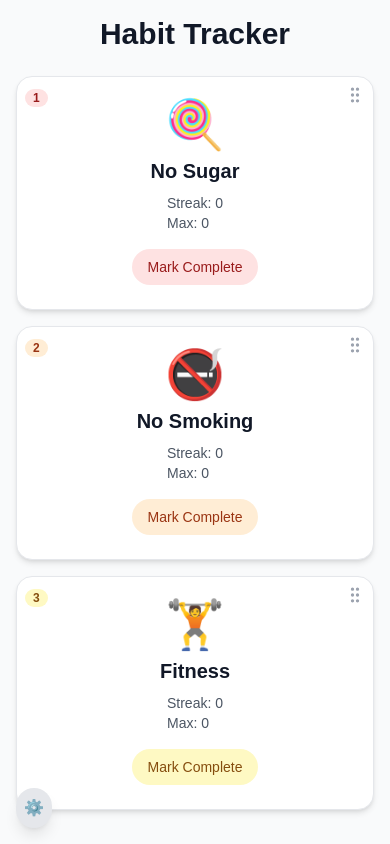
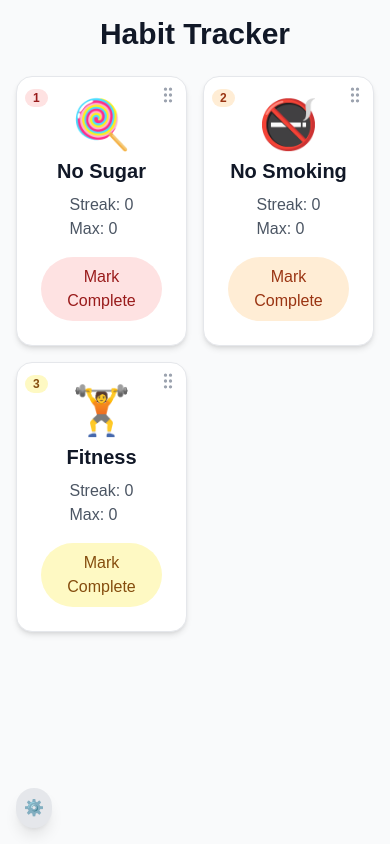
Before and after one commit to lvjian700/2minutehabits, a React (Vite) app: page / in a window 390 px wide. Both pictures are taken after a click on the button "Ready to Start". Built offline with nearby package versions, Linux system fonts and the light colour scheme.

Commit message:
Remove mobile support

```diff
--- a/src/components/CalendarView.tsx
+++ b/src/components/CalendarView.tsx
@@ -2,6 +2,7 @@ import React, { useState } from 'react';
 import { Habit } from '../App';
 import { GripVertical } from 'lucide-react';
 import classNames from 'classnames';
+
 // Fallback Card, CardContent, Button, Badge implementations
 const Card: React.FC<React.HTMLAttributes<HTMLDivElement>> = ({ className, children, ...props }) => (
   <div className={classNames('rounded-2xl shadow-md bg-white relative overflow-hidden border border-gray-200 group transition-all', className)} {...props}>{children}</div>
@@ -58,7 +59,7 @@ const CalendarView: React.FC<CalendarViewProps> = ({ habit, onToggle, onClose })
         <div
           key={dateStr}
           onClick={() => onToggle(dateStr)}
-          className={`p-1 sm:p-2 text-center rounded cursor-pointer transition-colors ${completed ? 'bg-green-500 text-white' : 'hover:bg-gray-100'
+          className={`p-1 p-2 text-center rounded cursor-pointer transition-colors ${completed ? 'bg-green-500 text-white' : 'hover:bg-gray-100'
             } ${isToday ? 'border-2 border-blue-500' : ''}`}
         >
           {d}
@@ -90,7 +91,7 @@ const CalendarView: React.FC<CalendarViewProps> = ({ habit, onToggle, onClose })
       </div>
       {/* Calendar grid: horizontal-scrollable on mobile */}
       <div className="overflow-x-auto">
-        <div className="min-w-[280px] sm:min-w-full grid grid-cols-7 gap-1 sm:gap-2 text-xs sm:text-sm">
+        <div className="min-w-[280px] min-w-full grid grid-cols-7 gap-1 gap-2 text-xs text-sm">
           {generateCalendar()}
         </div>
       </div>
--- a/src/components/HabitCard.tsx
+++ b/src/components/HabitCard.tsx
@@ -7,7 +7,7 @@ const CardContent: React.FC<React.HTMLAttributes<HTMLDivElement>> = ({ className
   <div className={classNames('p-6 flex flex-col items-center', className)} {...props}>{children}</div>
 );
 const Button: React.FC<React.ButtonHTMLAttributes<HTMLButtonElement> & { variant?: string }> = ({ className, children, variant, ...props }) => (
-  <button className={classNames('px-4 py-2 rounded-full text-sm font-medium transition-colors duration-150 focus:outline-none',
+  <button className={classNames('px-4 py-2 rounded-full text- font-medium transition-colors duration-150 focus:outline-none',
     variant === 'secondary' ? 'bg-gray-100 text-gray-500 hover:bg-gray-200' : '',
     className)} {...props}>{children}</button>
 );
@@ -80,7 +80,7 @@ const HabitCard: React.FC<HabitCardProps> = ({ habit, onToggle, onSelect, order,
       <CardContent className="p-6 flex flex-col items-center">
         {/* Drag handle (for DnD grid, always visible on mobile, hover on desktop) */}
         {dragHandleProps && (
-          <div className="absolute top-2 right-2 opacity-100 sm:opacity-0 sm:group-hover:opacity-100 transition-opacity" {...dragHandleProps}>
+          <div className="absolute top-2 right-2 opacity-100 opacity-0 group-hover:opacity-100 transition-opacity" {...dragHandleProps}>
             <GripVertical className="h-5 w-5 text-gray-400 cursor-grab" />
           </div>
         )}
@@ -92,7 +92,7 @@ const HabitCard: React.FC<HabitCardProps> = ({ habit, onToggle, onSelect, order,
         )}
         <div className="text-5xl mb-2">{emoji}</div>
         <h2 className="text-xl font-semibold text-gray-900 mb-2 text-center">{habit.name}</h2>
-        <div className="text-gray-600 text-sm mb-4">
+        <div className="text-gray-600 text- mb-4">
           <p><span className="font-medium">Streak:</span> {streak}</p>
           <p><span className="font-medium">Max:</span> {max}</p>
         </div>
--- a/src/components/HabitSummary.tsx
+++ b/src/components/HabitSummary.tsx
@@ -12,12 +12,12 @@ const HabitSummary: React.FC<HabitSummaryProps> = ({ habit, isActive, onSelect }
     <div
       onClick={onSelect}
       className={`flex items-center
-        py-1 px-2 sm:py-3 sm:px-4 gap-2
+        py-1 px-2 px-4 gap-2
         cursor-pointer rounded-lg
         ${isActive ? 'bg-blue-100 text-blue-800' : 'hover:bg-gray-100' }`}
     >
-      <span className="text-xl sm:text-2xl mr-2">{habit.icon}</span>
-      <span className="text-sm sm:text-lg">{habit.name}</span>
+      <span className="text-xl mr-2">{habit.icon}</span>
+      <span className="text-sm">{habit.name}</span>
     </div>
   );
 };
--- a/src/components/HabitsDndGrid.tsx
+++ b/src/components/HabitsDndGrid.tsx
@@ -81,7 +81,7 @@ const HabitsDndGrid: React.FC<HabitsDndGridProps> = ({ habits, onReorder, onTogg
   return (
     <DndContext sensors={sensors} collisionDetection={closestCenter} onDragEnd={handleDragEnd}>
       <SortableContext items={habits.map(h => h.id)} strategy={rectSortingStrategy}>
-        <div className="grid grid-cols-1 sm:grid-cols-2 gap-4">
+        <div className="grid grid-cols-1 grid-cols-2 gap-4">
           {habits.map((habit, idx) => (
             <SortableHabitCard
               key={habit.id}
```
